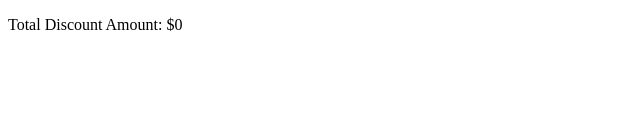
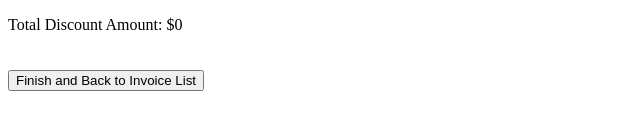
Before and after one commit to abhinabadutta2019/invoice-tax-calculation-frontend-reactjs, a React (Create React App) app: page /edit-invoice/1 in a window 1280 px wide. Shown: the part 572-702 px from the top of the page, without its empty margins (0-640 px from the left). Built offline with nearby package versions, Linux system fonts and the light colour scheme; no server answers.

Commit message:
made changes in all taxes.js

```diff
--- a/src/components/InvoiceEdit.js
+++ b/src/components/InvoiceEdit.js
@@ -91,9 +91,9 @@ const InvoiceEdit = () => {
     }
   };
 
-  //   const handleClearInvoice = () => {
-  //     navigate("/all-invoice");
-  //   };
+  const handleClearInvoice = () => {
+    navigate("/all-invoice");
+  };
 
   return (
     <div>
@@ -205,13 +205,13 @@ const InvoiceEdit = () => {
       </div>
 
       {/* Start Fresh Button */}
-      {/* <button
+      <button
         type="button"
         onClick={handleClearInvoice}
         style={{ marginTop: "20px" }}
       >
-        Finish and Back to Invoices
-      </button> */}
+        Finish and Back to Invoice List
+      </button>
     </div>
   );
 };
--- a/src/components/ServiceForm.js
+++ b/src/components/ServiceForm.js
@@ -29,7 +29,7 @@ const ServiceForm = ({ _id, setServices, fetchInvoice }) => {
     const fetchTaxes = async () => {
       try {
         const taxesData = await getAllTaxes();
-        setTaxes(taxesData);
+        setTaxes(taxesData.filter((tax) => !tax.disabled)); // Filter out disabled taxes
       } catch (error) {
         console.error("Error fetching taxes:", error);
       }
```
